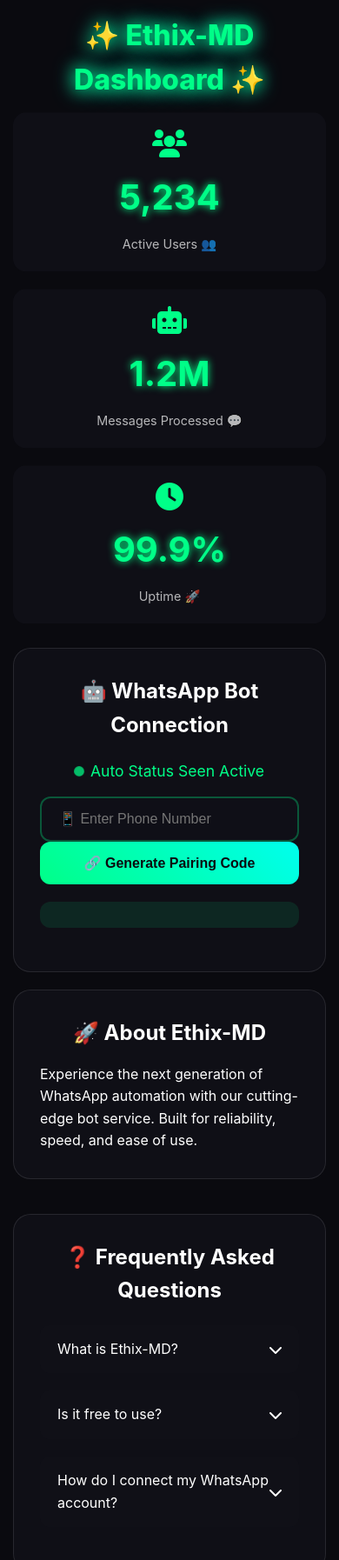
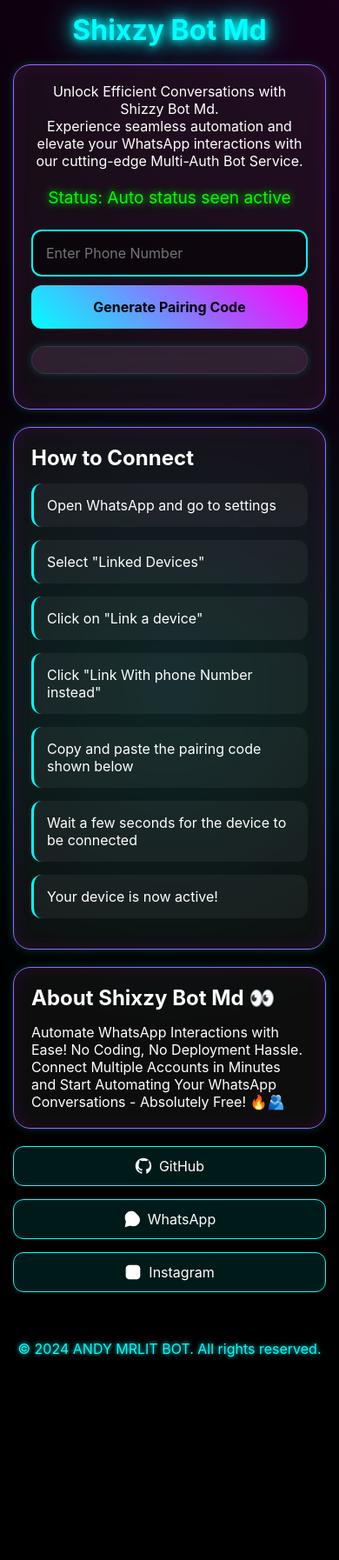
Before and after one commit to botpou/original, a website: page public/index.html in a window 390 px wide. Shown: the top 1794 px of the page at 87% size. After the commit the page ends 1581 px from the top, so only its background shows below. Drawn offline with Linux system fonts and the light colour scheme.

Commit message:
Add files via upload

```diff
--- a/public/index.html
+++ b/public/index.html
@@ -2,138 +2,98 @@
 <html lang="en">
 <head>
     <meta charset="UTF-8">
-    <meta name="viewport" content="width=device-width, initial-scale=1.0, maximum-scale=1.0, user-scalable=no">
-    <title>Ethix-MD | Dashboard</title>
-    <link rel="stylesheet" href="https://cdnjs.cloudflare.com/ajax/libs/font-awesome/6.0.0/css/all.min.css">
+    <meta name="viewport" content="width=device-width, initial-scale=1.0">
+    <title>Shixzy Andy| WhatsApp Bot</title>
     <style>
         :root {
-            --primary-neon: #00ff88;
-            --secondary-neon: #00ffee;
-            --accent-neon: #ff00ff;
-            --bg-dark: #0a0a0f;
-            --card-bg: rgba(16, 16, 24, 0.95);
-            --text-light: #ffffff;
-            --text-dim: rgba(255, 255, 255, 0.7);
-            --glow-intensity: 15px;
+            --neon-primary: #0ff;
+            --neon-secondary: #f0f;
+            --neon-green: #0f0;
+            --dark: #000000;
+            --light: #ffffff;
         }
 
         * {
             margin: 0;
             padding: 0;
             box-sizing: border-box;
-            -webkit-tap-highlight-color: transparent;
+            font-family: -apple-system, BlinkMacSystemFont, 'Segoe UI', Roboto, sans-serif;
         }
 
         body {
-            font-family: -apple-system, BlinkMacSystemFont, 'Segoe UI', Roboto, sans-serif;
-            background: var(--bg-dark);
-            color: var(--text-light);
+            background: var(--dark);
+            color: var(--light);
             min-height: 100vh;
-            display: flex;
-            flex-direction: column;
-            line-height: 1.6;
+            background-image:
+                radial-gradient(circle at 50% 50%, rgba(0, 255, 255, 0.1) 0%, transparent 50%),
+                radial-gradient(circle at 100% 0%, rgba(255, 0, 255, 0.1) 0%, transparent 50%);
         }
 
         .container {
-            flex: 1;
-            padding: 20px;
             max-width: 1200px;
             margin: 0 auto;
-            width: 100%;
-        }
-
-        .dashboard-grid {
-            display: grid;
-            grid-template-columns: repeat(auto-fit, minmax(280px, 1fr));
-            gap: 20px;
-            margin: 20px 0;
-        }
-
-        .stat-card {
-            background: var(--card-bg);
-            border-radius: 15px;
             padding: 20px;
-            text-align: center;
-            border: 1px solid rgba(var(--primary-neon), 0.1);
-            transition: all 0.3s ease;
-            animation: floatAnimation 3s infinite ease-in-out;
-        }
-
-        .stat-card:hover {
-            transform: translateY(-5px);
-            box-shadow: 0 0 var(--glow-intensity) var(--primary-neon);
-        }
-
-        .stat-number {
-            font-size: 2.5em;
-            font-weight: 700;
-            color: var(--primary-neon);
-            text-shadow: 0 0 10px var(--primary-neon);
-            margin: 10px 0;
-        }
-
-        .stat-label {
-            color: var(--text-dim);
-            font-size: 0.9em;
-        }
-
-        .glass-card {
-            background: var(--card-bg);
-            backdrop-filter: blur(10px);
-            border-radius: 20px;
-            padding: 30px;
-            margin: 20px 0;
-            border: 1px solid rgba(255, 255, 255, 0.1);
-            transition: all 0.3s ease;
-        }
-
-        .glass-card:hover {
-            box-shadow: 0 0 var(--glow-intensity) var(--secondary-neon);
+            animation: fadeIn 1s ease-out;
         }
 
         h1 {
-            font-size: 2.5em;
-            font-weight: 800;
+            font-size: clamp(2em, 5vw, 3.5em);
             text-align: center;
-            margin-bottom: 20px;
-            color: var(--primary-neon);
-            text-shadow: 0 0 15px var(--primary-neon);
-            animation: glowAnimation 2s infinite alternate;
+            color: var(--neon-primary);
+            text-shadow:
+                0 0 5px var(--neon-primary),
+                0 0 10px var(--neon-primary),
+                0 0 20px var(--neon-primary);
+            animation: neonPulse 1.5s infinite alternate;
+        }
+
+        @keyframes neonPulse {
+            from { text-shadow: 0 0 5px var(--neon-primary), 0 0 10px var(--neon-primary), 0 0 20px var(--neon-primary); }
+            to { text-shadow: 0 0 10px var(--neon-primary), 0 0 20px var(--neon-primary), 0 0 40px var(--neon-primary); }
+        }
+
+        .glass-morphism {
+            background: rgba(255, 255, 255, 0.05);
+            backdrop-filter: blur(10px);
+            border-radius: 20px;
+            border: 1px solid rgba(255, 255, 255, 0.1);
+            padding: 20px;
+            margin: 20px 0;
+            box-shadow:
+                0 0 10px rgba(0, 255, 255, 0.2),
+                inset 0 0 20px rgba(255, 0, 255, 0.1);
+            animation: borderGlow 3s infinite alternate;
+        }
+
+        @keyframes borderGlow {
+            from { border-color: var(--neon-primary); }
+            to { border-color: var(--neon-secondary); }
         }
 
         .status {
             text-align: center;
-            color: var(--primary-neon);
-            font-size: 1.1em;
+            color: var(--neon-green);
+            font-size: 1.2em;
             margin: 15px 0;
-            display: flex;
-            align-items: center;
-            justify-content: center;
-            gap: 8px;
-        }
-
-        .status-dot {
-            width: 10px;
-            height: 10px;
-            background: var(--primary-neon);
-            border-radius: 50%;
-            animation: pulseDot 1.5s infinite;
+            text-shadow: 0 0 10px var(--neon-green);
+            animation: statusPulse 2s infinite alternate;
         }
 
         input[type="text"] {
             width: 100%;
-            padding: 15px 20px;
-            border: 2px solid rgba(0, 255, 136, 0.3);
+            padding: 15px;
             border-radius: 12px;
-            background: rgba(16, 16, 24, 0.8);
-            color: var(--text-light);
+            border: 2px solid var(--neon-primary);
+            background: rgba(0, 0, 0, 0.5);
+            color: #fff;
             font-size: 1em;
             transition: all 0.3s ease;
+            margin: 10px 0;
         }
 
         input[type="text"]:focus {
-            border-color: var(--primary-neon);
-            box-shadow: 0 0 15px rgba(0, 255, 136, 0.2);
+            border-color: var(--neon-secondary);
+            box-shadow: 0 0 20px rgba(255, 0, 255, 0.3);
             outline: none;
         }
 
@@ -142,137 +102,88 @@
             padding: 15px;
             border: none;
             border-radius: 12px;
+            background: linear-gradient(45deg, var(--neon-primary), var(--neon-secondary));
+            color: var(--dark);
+            font-weight: bold;
             font-size: 1em;
-            font-weight: 600;
             cursor: pointer;
-            background: linear-gradient(45deg, var(--primary-neon), var(--secondary-neon));
-            color: var(--bg-dark);
             transition: all 0.3s ease;
+            position: relative;
+            overflow: hidden;
         }
 
         button:hover {
-            box-shadow: 0 0 20px var(--primary-neon);
             transform: translateY(-2px);
+            box-shadow:
+                0 0 20px var(--neon-primary),
+                0 0 40px var(--neon-secondary);
+        }
+
+        button:active {
+            transform: translateY(1px);
+        }
+
+        .tutorial-steps {
+            list-style: none;
+            padding: 0;
+        }
+
+        .tutorial-steps li {
+            margin: 15px 0;
+            padding: 15px;
+            background: rgba(255, 255, 255, 0.05);
+            border-radius: 12px;
+            transition: all 0.3s ease;
+            border-left: 3px solid var(--neon-primary);
+        }
+
+        .tutorial-steps li:hover {
+            transform: translateX(10px);
+            border-left-color: var(--neon-secondary);
+            box-shadow: 0 0 15px rgba(255, 0, 255, 0.2);
+        }
+
+        #pairingCodeDisplay {
+            font-size: 1.2em;
+            text-align: center;
+            margin: 20px 0;
+            padding: 15px;
+            cursor: pointer;
+            transition: all 0.3s ease;
+            animation: codeGlow 1.5s infinite alternate;
+            text-shadow: 0 0 10px var(--neon-primary);
+        }
+
+        @keyframes codeGlow {
+            from { color: var(--neon-primary); text-shadow: 0 0 10px var(--neon-primary); }
+            to { color: var(--neon-secondary); text-shadow: 0 0 20px var(--neon-secondary); }
         }
 
         .social-icons {
             display: flex;
             justify-content: center;
             gap: 15px;
-            margin: 30px 0;
+            margin: 20px 0;
             flex-wrap: wrap;
         }
 
         .social-icon {
+            padding: 12px 20px;
+            border-radius: 12px;
+            text-decoration: none;
+            color: #fff;
             display: flex;
             align-items: center;
-            padding: 12px 24px;
-            border-radius: 10px;
-            text-decoration: none;
-            color: var(--text-light);
-            font-size: 0.9em;
+            gap: 8px;
+            background: rgba(0, 255, 255, 0.1);
             transition: all 0.3s ease;
-            gap: 8px;
-            background: var(--card-bg);
+            border: 1px solid var(--neon-primary);
         }
-
-        .github:hover { background: #333; }
-        .whatsapp:hover { background: #25D366; }
-        .instagram:hover {
-            background: linear-gradient(45deg, #405DE6, #5851DB, #833AB4, #C13584, #E1306C, #FD1D1D);
-        }
-        .coffee:hover { background: #FF813F; }
 
         .social-icon:hover {
             transform: translateY(-3px);
-            box-shadow: 0 0 15px rgba(255, 255, 255, 0.2);
-        }
-
-        .faq-section {
-            margin: 40px 0;
-        }
-
-        .faq-item {
-            margin-bottom: 20px;
-        }
-
-        .faq-question {
-            background: var(--card-bg);
-            padding: 15px 20px;
-            border-radius: 10px;
-            cursor: pointer;
-            display: flex;
-            justify-content: space-between;
-            align-items: center;
-            transition: all 0.3s ease;
-        }
-
-        .faq-question:hover {
-            box-shadow: 0 0 10px var(--secondary-neon);
-        }
-
-        .faq-answer {
-            padding: 15px 20px;
-            display: none;
-            color: var(--text-dim);
-            background: rgba(16, 16, 24, 0.5);
-            border-radius: 0 0 10px 10px;
-            margin-top: 2px;
-        }
-
-        .comments-section {
-            margin: 40px 0;
-        }
-
-        .comment-form textarea {
-            width: 100%;
-            padding: 15px;
-            border: 2px solid rgba(0, 255, 136, 0.3);
-            border-radius: 12px;
-            background: rgba(16, 16, 24, 0.8);
-            color: var(--text-light);
-            margin-bottom: 15px;
-            resize: vertical;
-            min-height: 100px;
-        }
-
-        .comment-form textarea:focus {
-            border-color: var(--primary-neon);
-            box-shadow: 0 0 15px rgba(0, 255, 136, 0.2);
-            outline: none;
-        }
-
-        .comment-list {
-            margin-top: 20px;
-        }
-
-        .comment {
-            background: var(--card-bg);
-            padding: 15px;
-            border-radius: 10px;
-            margin-bottom: 15px;
-            animation: fadeIn 0.5s ease-in;
-        }
-
-        @keyframes fadeIn {
-            from { opacity: 0; transform: translateY(-10px); }
-            to { opacity: 1; transform: translateY(0); }
-        }
-
-        @keyframes glowAnimation {
-            0% { text-shadow: 0 0 10px var(--primary-neon); }
-            100% { text-shadow: 0 0 20px var(--primary-neon), 0 0 30px var(--secondary-neon); }
-        }
-
-        @keyframes floatAnimation {
-            0%, 100% { transform: translateY(0); }
-            50% { transform: translateY(-10px); }
-        }
-
-        @keyframes pulseDot {
-            0% { transform: scale(1); opacity: 1; }
-            50% { transform: scale(1.2); opacity: 0.7; }
-            100% { transform: scale(1); opacity: 1; }
+            border-color: var(--neon-secondary);
+            box-shadow: 0 0 15px rgba(255, 0, 255, 0.3);
         }
 
         .toast {
@@ -280,145 +191,122 @@
             bottom: 20px;
             left: 50%;
             transform: translateX(-50%);
+            padding: 15px 25px;
+            border-radius: 12px;
             background: rgba(0, 0, 0, 0.9);
-            color: var(--text-light);
-            padding: 12px 24px;
-            border-radius: 8px;
-            box-shadow: 0 4px 12px rgba(0, 0, 0, 0.15);
-            z-index: 1000;
+            color: var(--neon-primary);
+            box-shadow: 0 0 20px rgba(0, 255, 255, 0.3);
             opacity: 0;
             transition: opacity 0.3s ease;
+            z-index: 1000;
         }
 
         .toast.show {
             opacity: 1;
         }
 
-        #pairingCodeDisplay {
-            margin: 20px 0;
-            padding: 15px;
-            background: rgba(0, 255, 136, 0.1);
-            border-radius: 12px;
-            text-align: center;
-            font-family: monospace;
-            font-size: 1.2em;
-            word-break: break-all;
-        }
-
         footer {
             text-align: center;
             padding: 20px;
-            background: rgba(0, 0, 0, 0.3);
-            margin-top: auto;
+            background: rgba(0, 0, 0, 0.8);
+            color: var(--neon-primary);
+            text-shadow: 0 0 5px var(--neon-primary);
         }
 
         @media (max-width: 768px) {
-            .container {
-                padding: 15px;
-            }
-
-            h1 {
-                font-size: 2em;
-            }
-
-            .dashboard-grid {
-                grid-template-columns: 1fr;
-            }
-
-            .social-icons {
-                flex-direction: column;
-            }
-
-            .social-icon {
-                width: 100%;
-                justify-content: center;
-            }
-        }
-
-        @supports (-webkit-touch-callout: none) {
-            input[type="text"],
-            button,
-            textarea {
-                -webkit-appearance: none;
-                appearance: none;
-            }
+            .container { padding: 15px; }
+            .social-icons { flex-direction: column; }
+            .social-icon { justify-content: center; }
         }
     </style>
 </head>
 <body>
     <div class="container">
-        <h1>✨ Ethix-MD Dashboard ✨</h1>
+        <h1>Shixzy Bot Md</h1>
+        <div class="glass-morphism">
+            <p style="text-align: center; margin-bottom: 20px;">Unlock Efficient Conversations with Shizzy Bot Md.<br>Experience seamless automation and elevate your WhatsApp interactions with our cutting-edge Multi-Auth Bot Service.</p>
+            <div class="status">Status: Auto status seen active</div>
 
-        <div class="dashboard-grid">
-            <div class="stat-card">
-                <i class="fas fa-users fa-2x" style="color: var(--primary-neon)"></i>
-                <div class="stat-number">5,234</div>
-                <div class="stat-label">Active Users 👥</div>
-            </div>
-            <div class="stat-card">
-                <i class="fas fa-robot fa-2x" style="color: var(--primary-neon)"></i>
-                <div class="stat-number">1.2M</div>
-                <div class="stat-label">Messages Processed 💬</div>
-            </div>
-            <div class="stat-card">
-                <i class="fas fa-clock fa-2x" style="color: var(--primary-neon)"></i>
-                <div class="stat-number">99.9%</div>
-                <div class="stat-label">Uptime 🚀</div>
-            </div>
+            <form id="pairingForm">
+                <input type="text" id="phoneNumber" name="phoneNumber" placeholder="Enter Phone Number" required />
+                <button type="submit">Generate Pairing Code</button>
+            </form>
+
+            <div id="pairingCodeDisplay" class="glass-morphism" title="Click to copy"></div>
         </div>
 
-        <div class="glass-card">
-            <h2 style="text-align: center; margin-bottom: 20px;">🤖 WhatsApp Bot Connection</h2>
-            <div class="status">
-                <div class="status-dot"></div>
-                Auto Status Seen Active
-            </div>
-
-            <form id="pairingForm">
-                <div class="input-group">
-                    <input type="text" id="phoneNumber" name="phoneNumber" placeholder="📱 Enter Phone Number" required />
-                </div>
-                <button type="submit">🔗 Generate Pairing Code</button>
-            </form>
-
-            <div id="pairingCodeDisplay"></div>
-            <button id="copyButton" style="display:none;">
-                <i class="fas fa-copy"></i> Copy Code
-            </button>
+        <div class="glass-morphism tutorial">
+            <h2 style="margin-bottom: 15px;">How to Connect</h2>
+            <ol class="tutorial-steps">
+                <li>Open WhatsApp and go to settings</li>
+                <li>Select "Linked Devices"</li>
+                <li>Click on "Link a device"</li>
+                <li>Click "Link With phone Number instead"</li>
+                <li>Copy and paste the pairing code shown below</li>
+                <li>Wait a few seconds for the device to be connected</li>
+                <li>Your device is now active!</li>
+            </ol>
         </div>
 
-        <div class="glass-card">
-            <h2 style="text-align: center; margin-bottom: 15px;">🚀 About Ethix-MD</h2>
-            <p>Experience the next generation of WhatsApp automation with our cutting-edge bot service. Built for reliability, speed, and ease of use.</p>
+        <div class="glass-morphism" id="about">
+            <h2 style="margin-bottom: 15px;">About Shixzy Bot Md 👀</h2>
+            <p>Automate WhatsApp Interactions with Ease!
+No Coding, No Deployment Hassle. Connect Multiple Accounts in Minutes and Start Automating Your WhatsApp Conversations - Absolutely Free! 🔥🫂</p>
         </div>
 
-        <div class="glass-card faq-section">
-            <h2 style="text-align: center; margin-bottom: 20px;">❓ Frequently Asked Questions</h2>
-            <div class="faq-item">
-                <div class="faq-question">
-                    What is Ethix-MD? <i class="fas fa-chevron-down"></i>
-                </div>
-                <div class="faq-answer">
-                    Ethix-MD is an advanced WhatsApp automation bot that helps you manage multiple accounts and automate status viewing features.
-                </div>
-            </div>
-            <div class="faq-item">
-                <div class="faq-question">
-                    Is it free to use? <i class="fas fa-chevron-down"></i>
-                </div>
-                <div class="faq-answer">
-                    Yes, Ethix-MD is completely free to use! We believe in providing value to our community.
-                </div>
-            </div>
-            <div class="faq-item">
-                <div class="faq-question">
-                    How do I connect my WhatsApp account? <i class="fas fa-chevron-down"></i>
-                </div>
-                <div class="faq-answer">
-                    Simply enter your phone number, generate a pairing code, and follow the instructions in WhatsApp to complete the connection.
-                </div>
-            </div>
+        <div class="social-icons">
+            <a href="https://github.com/Ethix-Xsid" target="_blank" class="social-icon">
+                <svg xmlns="http://www.w3.org/2000/svg" width="20" height="20" viewBox="0 0 24 24" fill="currentColor"><path d="M12 1C5.923 1 1 5.92 1 12c0 4.867 3.437 8.949 8.205 10.39.6.11.82-.258.82-.577v-2.05c-3.338.726-4.042-1.61-4.042-1.61-.546-1.387-1.333-1.755-1.333-1.755-1.09-.744.083-.728.083-.728 1.204.084 1.838 1.238 1.838 1.238 1.07 1.835 2.807 1.305 3.492.998.107-.775.42-1.305.764-1.605-2.665-.306-5.466-1.332-5.466-5.93 0-1.31.467-2.38 1.235-3.22-.123-.304-.536-1.532.117-3.19 0 0 1.007-.322 3.3 1.23a11.47 11.47 0 013.003-.403c1.02.005 2.048.137 3.004.403 2.292-1.552 3.297-1.23 3.297-1.23.654 1.658.24 2.886.118 3.19.77.84 1.234 1.91 1.234 3.22 0 4.61-2.803 5.62-5.475 5.92.43.37.812 1.1.812 2.22v3.293c0 .322.217.692.824.576C19.565 20.947 23 16.866 23 12c0-6.08-4.92-11-11-11z"></path></svg>
+                GitHub
+            </a>
+            <a href="https://whatsapp.com/channel/0029VaWJMi3GehEE9e1YsI1S" target="_blank" class="social-icon">
+                <svg xmlns="http://www.w3.org/2000/svg" width="20" height="20" viewBox="0 0 24 24" fill="currentColor"><path d="M16.67 3.18C15.17 1.8 13.15 1 11 1 6.03 1 2 5.03 2 10c0 1.85.5 3.64 1.45 5.18L2 23l7.22-1.9c1.48.54 3.02.82 4.58.82 4.97 0 9-4.03 9-9 0-2.14-.79-4.17-2.33-5.67z"></path></svg>
+                WhatsApp
+            </a>
+            <a href="https://www.instagram.com/ethix_xsid/profilecard/?igsh=MXVwaHZ5Zm9keG80aA==" target="_blank" class="social-icon">
+                <svg xmlns="http://www.w3.org/2000/svg" width="20" height="20" viewBox="0 0 24 24" fill="currentColor"><rect x="2" y="2" width="20" height="20" rx="5" ry="5"></rect><path d="M16 11.37a4 4 0 01-4 4 4 4 0 01-4-4 4 4 0 014-4 4 4 0 014 4z"></path></svg>
+                Instagram
+            </a>
         </div>
+    </div>
 
-        <div class="glass-card comments-section">
-            <h2 style="text-align: center; margin-bottom: 20px;">💭 Community Feedback</h2>
+    <footer>
+        <p>&copy; 2024 ANDY MRLIT BOT. All rights reserved.</p>
+    </footer>
+
+    <div id="toast" class="toast"></div>
+
+    <script>
+        document.getElementById('pairingForm').addEventListener('submit', async (e) => {
+            e.preventDefault();
+            const phoneNumber = document.getElementById('phoneNumber').value;
+
+            if (!phoneNumber) {
+                showToast("Please enter a valid phone number!");
+                return;
+            }
+
+            try {
+                const response = await fetch('/pairing-code', {
+                    method: 'POST',
+                    headers: { 'Content-Type': 'application/json' },
+                    body: JSON.stringify({ phoneNumber })
+                });
+
+                const data = await response.json();
+
+                if (data.pairingCode) {
+                    document.getElementById('pairingCodeDisplay').innerText = 'Pairing Code: ' + data.pairingCode;
+                } else {
+                    showToast('Error generating pairing code.');
+                }
+            } catch (error) {
+                showToast('Network error. Please try again.');
+            }
+        });
+
+        document.getElementById('pairingCodeDisplay').addEventListener('click', function() {
+            const codeText = this.innerText.replace('Pairing Code: ', '');
+            if (codeText) {
+                navigator.clipboard.writeText(codeText).then(() => {
+                    showToast('Pairing Code copied!
```
